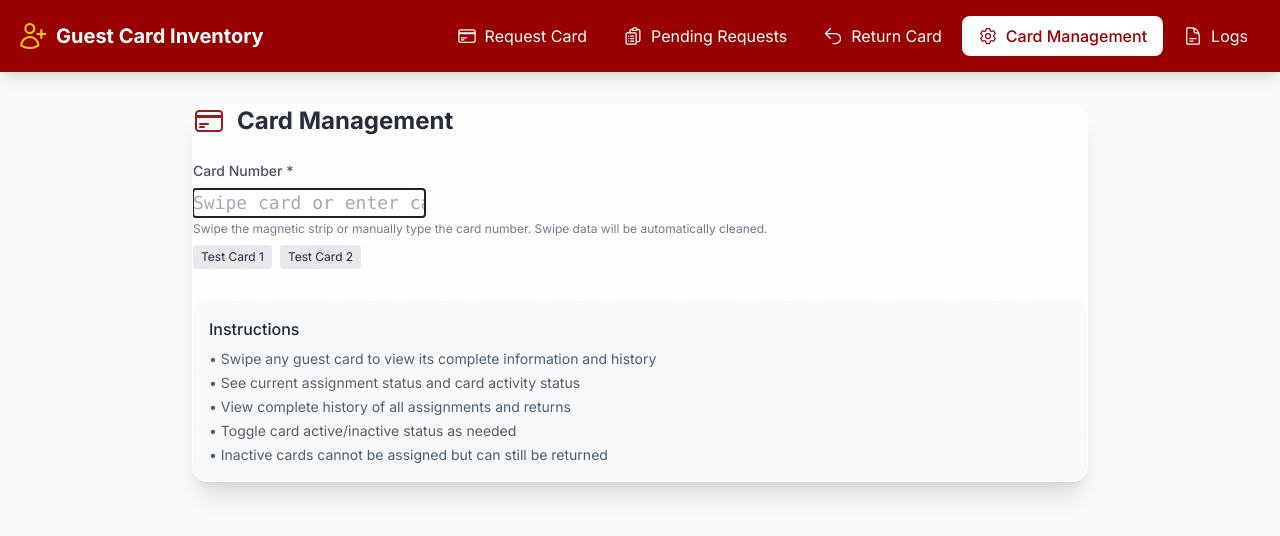
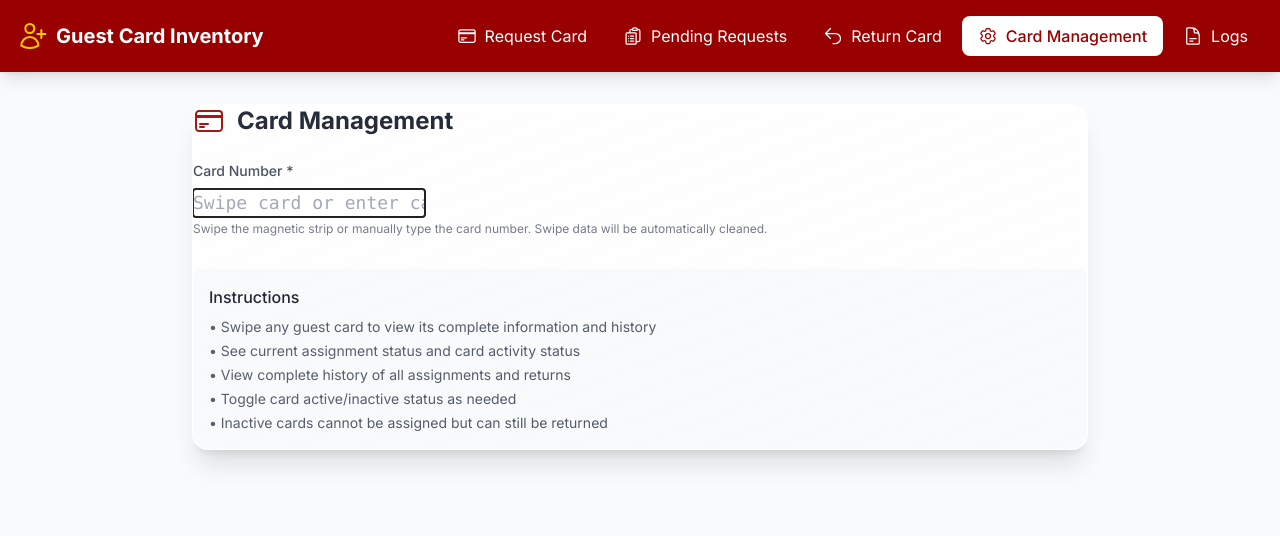
Before and after one commit to hirak214/USC-Housing-SoftwareSuite, a React (Vite) app: page /guest-card-inventory/management in a window 1280 px wide. Shown: the top 536 px of the page. Built offline with nearby package versions, Linux system fonts and the light colour scheme.

Commit message:
Clean up Card Management page and add MongoDB setup
- Removed test card buttons as requested
- Removed console logging for cleaner code
- Added .env file with MongoDB URI placeholder
- Fixed API server connection issues

To use: Update .env file with your actual MongoDB Atlas connection string

```diff
--- a/src/pages/guestCard/CardManagement.jsx
+++ b/src/pages/guestCard/CardManagement.jsx
@@ -34,8 +34,6 @@ const CardManagement = () => {
   };
 
   const fetchCardData = async (cardNum) => {
-    console.log('fetchCardData called with:', cardNum);
-
     if (!cardNum || !isValidCardNumber(cardNum)) {
       setError('Please enter a valid 9-digit card number');
       return;
@@ -46,22 +44,16 @@ const CardManagement = () => {
     setMessage('');
 
     try {
-      console.log('Fetching card status for:', cardNum);
       // Get card status
       const cardResponse = await cardsApi.getStatus(cardNum);
-      console.log('Card response:', cardResponse);
       const card = cardResponse.data;
 
-      console.log('Fetching logs...');
       // Get card history from logs
       const logsResponse = await logsApi.getAll();
       const allLogs = logsResponse.data || [];
       const history = allLogs
         .filter(log => log.cardNumber === cardNum)
         .sort((a, b) => new Date(b.timestamp) - new Date(a.timestamp));
-
-      console.log('Card data:', card);
-      console.log('Card history:', history);
 
       setCardData({
         ...card,
@@ -70,7 +62,6 @@ const CardManagement = () => {
       });
       setCardHistory(history);
     } catch (err) {
-      console.error('Error fetching card data:', err);
       setError(err.response?.data?.error || 'Failed to fetch card data');
       setCardData(null);
       setCardHistory([]);
@@ -146,22 +137,6 @@ const CardManagement = () => {
           <p className="text-xs text-gray-500 mt-1">
             Swipe the magnetic strip or manually type the card number. Swipe data will be automatically cleaned.
           </p>
-
-          {/* Test buttons for debugging */}
-          <div className="mt-2 flex space-x-2">
-            <button
-              onClick={() => setCardNumber('123456789')}
-              className="text-xs bg-gray-200 hover:bg-gray-300 px-2 py-1 rounded"
-            >
-              Test Card 1
-            </button>
-            <button
-              onClick={() => setCardNumber('987654321')}
-              className="text-xs bg-gray-200 hover:bg-gray-300 px-2 py-1 rounded"
-            >
-              Test Card 2
-            </button>
-          </div>
           {cardNumber && isValidCardNumber(cardNumber) && (
             <div className="mt-2">
               <p className="text-xs text-green-600 mb-2">
```
